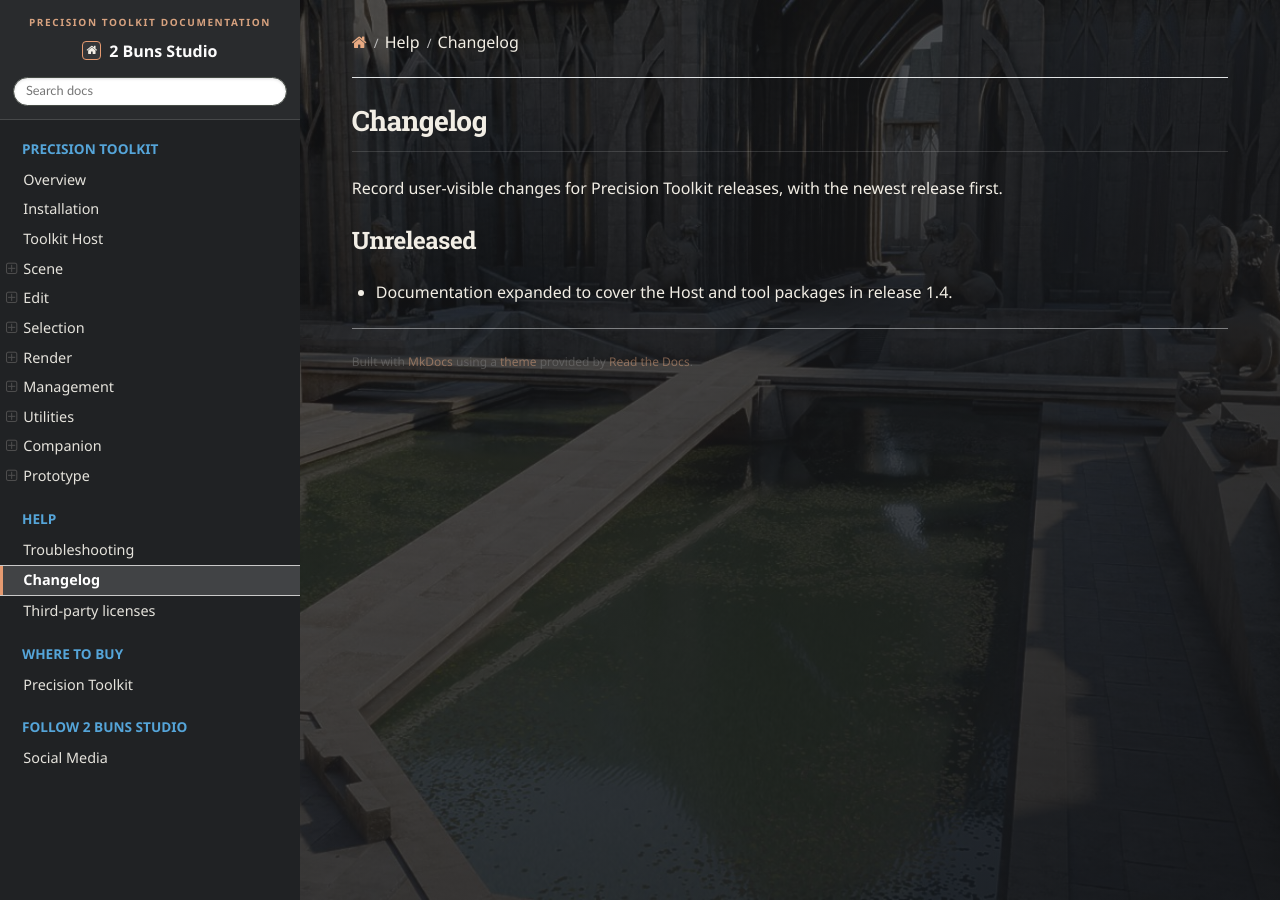
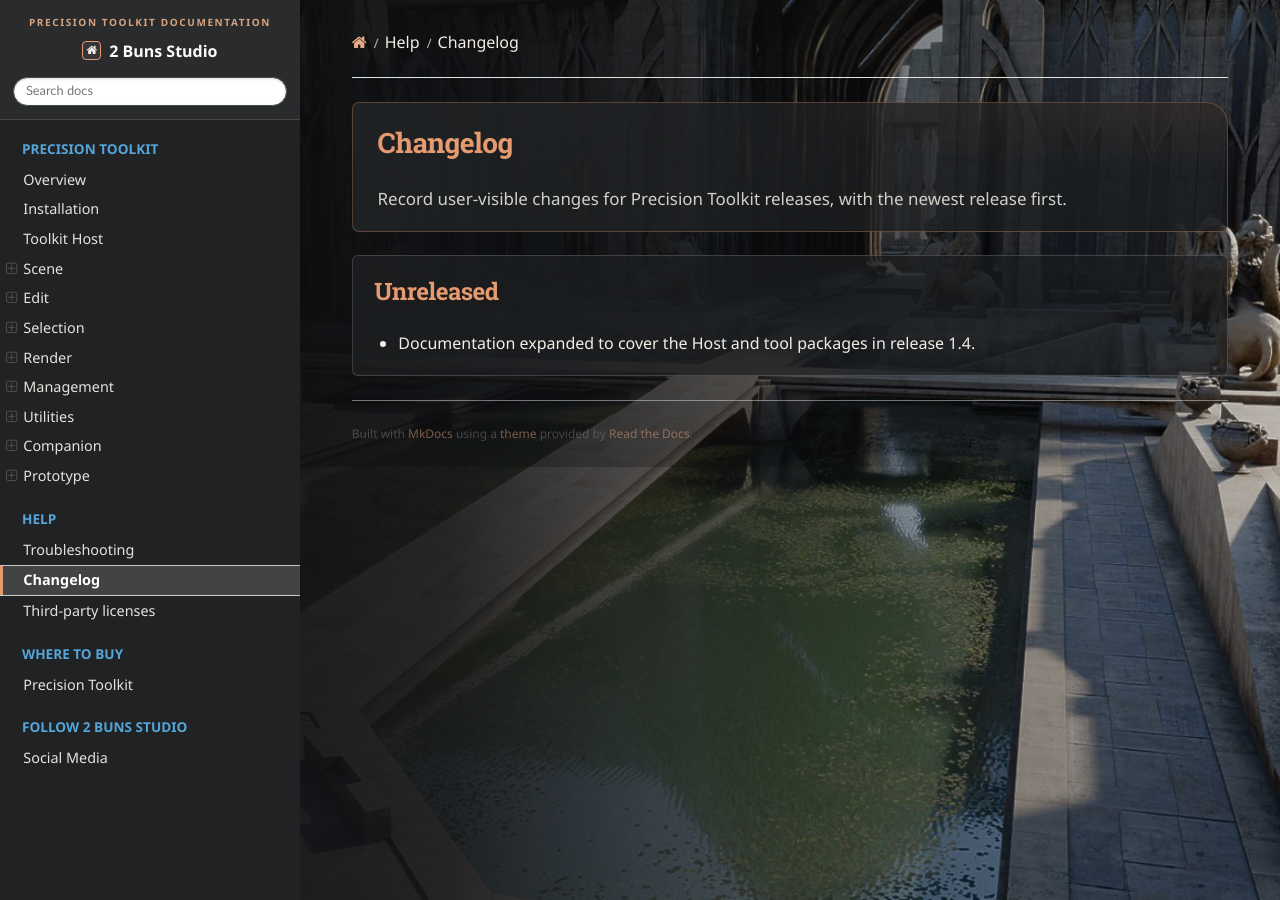
Before and after one commit to 2BunsStudioKaz/precision-toolkit-docs, an MkDocs documentation site: the page built from docs/changelog.md, in a window 1280 px wide. Built offline with MkDocs 1.6.1, drawn with Linux system fonts in a browser that asks for light colours; nearby versions of some CDN libraries.

Commit message:
Add Blender branding and framed docs panels

```diff
--- /dev/null
+++ b/docs/javascripts/content-panels.js
@@ -0,0 +1,29 @@
+document.addEventListener("DOMContentLoaded", () => {
+  const documentBody = document.querySelector(".rst-content .document .section");
+  if (!documentBody || documentBody.querySelector(".studio-hero")) return;
+
+  const firstHeading = Array.from(documentBody.children).find((element) => element.tagName === "H1");
+  if (firstHeading) {
+    const intro = document.createElement("header");
+    intro.className = "studio-page-intro";
+    firstHeading.before(intro);
+    intro.append(firstHeading);
+
+    const openingCopy = intro.nextElementSibling;
+    if (openingCopy?.tagName === "P") intro.append(openingCopy);
+  }
+
+  Array.from(documentBody.querySelectorAll(":scope > h2")).forEach((heading) => {
+    const panel = document.createElement("section");
+    panel.className = "studio-section-panel";
+    heading.before(panel);
+    panel.append(heading);
+
+    let next = panel.nextElementSibling;
+    while (next && next.tagName !== "H2") {
+      const current = next;
+      next = current.nextElementSibling;
+      panel.append(current);
+    }
+  });
+});
--- a/docs/stylesheets/extra.css
+++ b/docs/stylesheets/extra.css
@@ -38,10 +38,11 @@ body {
   inset: 0;
   content: "";
   background: linear-gradient(
-    135deg,
-    rgba(20, 21, 23, 0.66) 0%,
-    rgba(23, 24, 26, 0.78) 52%,
-    rgba(20, 21, 23, 0.9) 100%
+    90deg,
+    rgba(13, 14, 16, 0.98) 0%,
+    rgba(16, 17, 19, 0.88) 35%,
+    rgba(20, 21, 23, 0.42) 70%,
+    rgba(20, 21, 23, 0.08) 100%
   );
 }
 
@@ -169,7 +170,12 @@ a:hover {
 }
 
 .wy-nav-content {
-  background: transparent;
+  background: linear-gradient(
+    90deg,
+    rgba(10, 11, 13, 0.34) 0%,
+    rgba(10, 11, 13, 0.21) 48%,
+    rgba(10, 11, 13, 0) 92%
+  );
   color: var(--studio-ink);
 }
 
@@ -202,6 +208,47 @@ a:hover {
   border-bottom: 1px solid var(--studio-line);
 }
 
+.rst-content .studio-page-intro {
+  margin: 0 0 1.45em;
+  padding: 1.35em 1.55em 1.1em;
+  border: 1px solid rgba(229, 154, 112, 0.3);
+  border-radius: 7px 22px 7px 7px;
+  background:
+    radial-gradient(ellipse at 95% 0%, rgba(229, 154, 112, 0.08), transparent 36%),
+    linear-gradient(125deg, rgba(34, 36, 38, 0.88), rgba(25, 27, 29, 0.72));
+}
+
+.rst-content .studio-page-intro h1 {
+  margin-top: 0;
+  padding-bottom: 0;
+  border-bottom: 0;
+  color: var(--studio-accent);
+}
+
+.rst-content .studio-page-intro p:last-child {
+  margin-bottom: 0;
+  color: #d0d2c9;
+  font-size: 1.06em;
+  line-height: 1.65;
+}
+
+.rst-content .studio-section-panel {
+  margin: 1.1em 0;
+  padding: 1.05em 1.35em 0.75em;
+  border: 1px solid rgba(215, 215, 215, 0.2);
+  border-radius: 6px;
+  background: linear-gradient(115deg, rgba(31, 33, 35, 0.78), rgba(26, 28, 30, 0.64));
+}
+
+.rst-content .studio-section-panel h2 {
+  margin-top: 0.1em;
+  color: var(--studio-accent);
+}
+
+.rst-content .studio-section-panel > :last-child {
+  margin-bottom: 0.45em;
+}
+
 .rst-content .studio-hero {
   position: relative;
   margin: 0 0 2.2em;
@@ -229,6 +276,42 @@ a:hover {
   border: 0;
   font-size: clamp(2.3em, 6vw, 3.8em);
   letter-spacing: -0.055em;
+}
+
+.rst-content .studio-title-row {
+  display: flex;
+  align-items: center;
+  flex-wrap: wrap;
+  gap: 1.25em;
+}
+
+.rst-content .studio-title-row h1 {
+  margin-bottom: 0.18em;
+}
+
+.rst-content .studio-blender-link {
+  display: inline-flex;
+  align-items: center;
+  justify-content: center;
+  width: 8.5em;
+  padding: 0.3em 0.45em;
+  border: 1px solid transparent;
+  border-radius: 4px;
+  background: transparent;
+  line-height: 0;
+  transition: border-color 160ms ease, transform 160ms ease;
+}
+
+.rst-content .studio-blender-link img {
+  display: block;
+  width: 100%;
+  height: auto;
+}
+
+.rst-content .studio-blender-link:hover,
+.rst-content .studio-blender-link:focus-visible {
+  border-color: #e59a70;
+  transform: translateY(-1px);
 }
 
 .rst-content .studio-lede {
@@ -718,6 +801,14 @@ footer:focus-within {
   .rst-content .tool-cards {
     grid-template-columns: 1fr;
   }
+
+  .rst-content .studio-title-row {
+    gap: 0.65em 1em;
+  }
+
+  .rst-content .studio-blender-link {
+    width: 7em;
+  }
 }
 
 @media (prefers-reduced-motion: reduce) {
--- a/mkdocs.yml
+++ b/mkdocs.yml
@@ -69,6 +69,7 @@ extra_css:
 extra_javascript:
   - javascripts/background-cycle.js
   - javascripts/tool-tabs.js
+  - javascripts/content-panels.js
 
 markdown_extensions:
   - admonition
```
Also changed, not shown: docs/index.md (+6 -1 lines).
